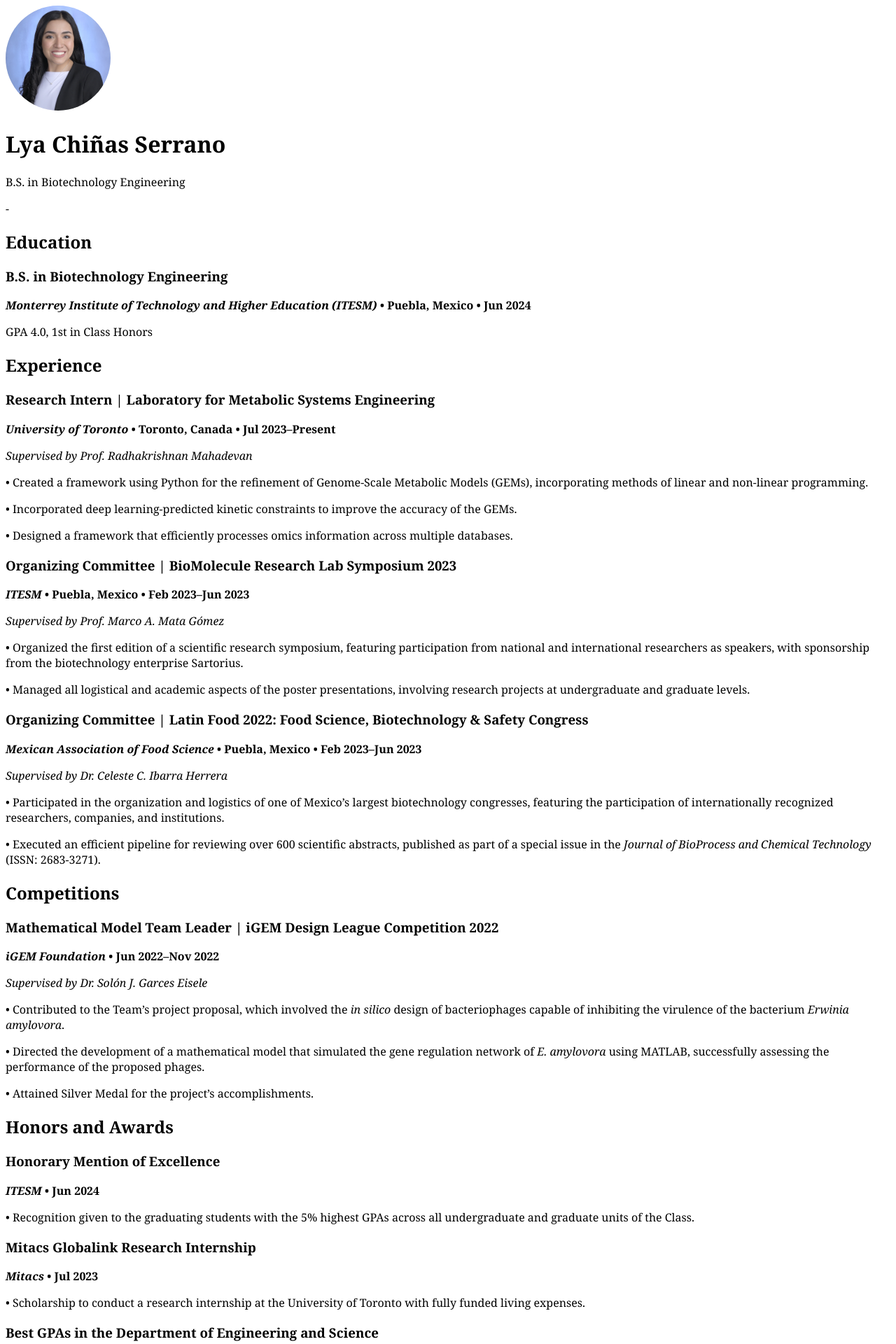
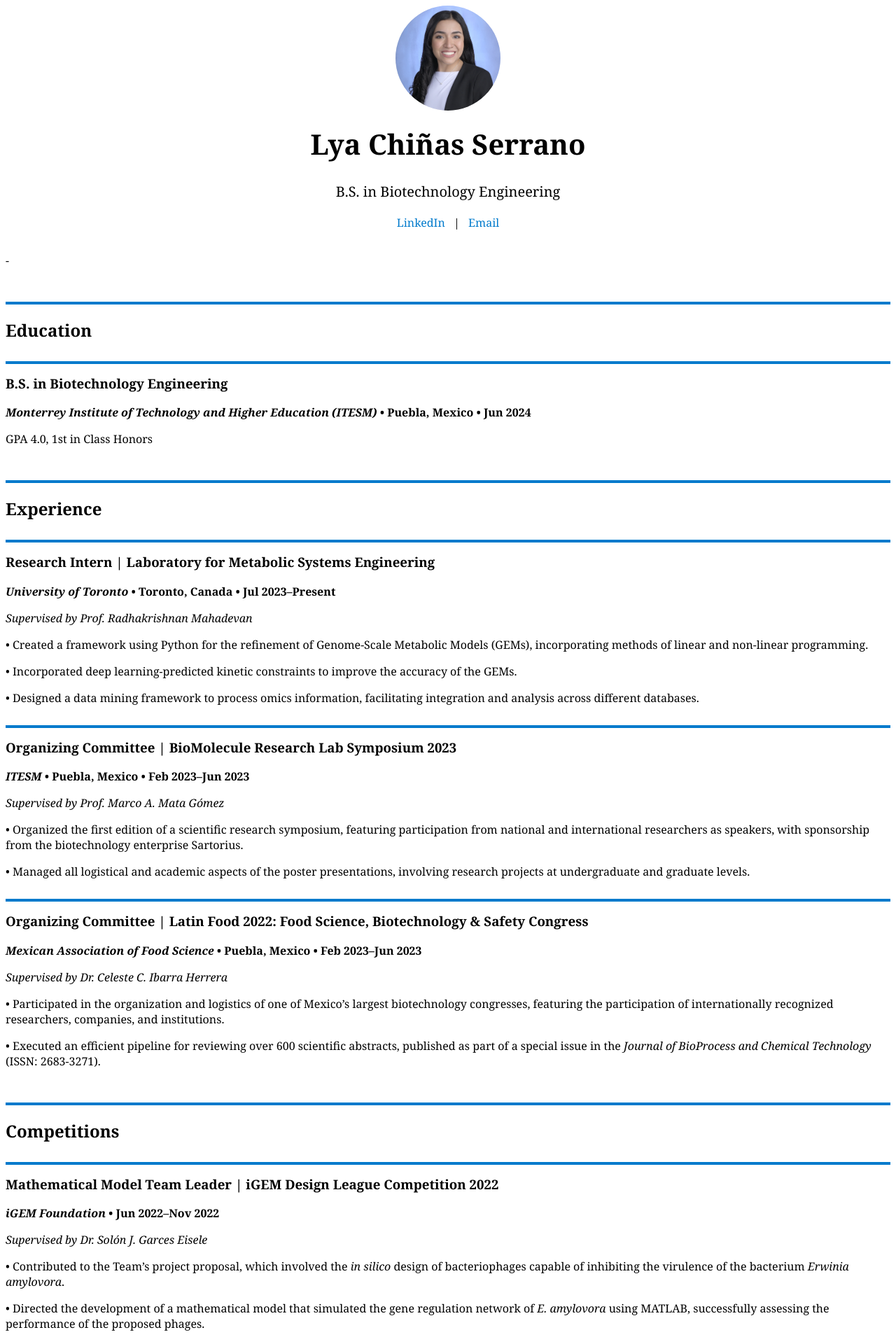
Before and after one commit to lyach/CV, a Jekyll site: the page built from README.md, in a window 1280 px wide. Shown: the top 1920 px of the page at 70% size. Built offline with Jekyll 4.4.1, drawn with Linux system fonts in a browser that asks for light colours; our own code applies the rules of GitHub Pages for plain Markdown files; some of the changed text lies outside the part shown.

Commit message:
Layout test

```diff
--- a/README.md
+++ b/README.md
@@ -22,7 +22,7 @@ GPA 4.0, 1st in Class Honors
 
   •	Incorporated deep learning-predicted kinetic constraints to improve the accuracy of the GEMs.
 
-  •	Designed a framework that efficiently processes omics information across multiple databases.
+  • Designed a data mining framework to process omics information, facilitating integration and analysis across different databases.
 
 
 ### Organizing Committee | BioMolecule Research Lab Symposium 2023
--- a/_layouts/default.html
+++ b/_layouts/default.html
@@ -1,3 +1,4 @@
+
 <!DOCTYPE html>
 <html lang="en">
   <head>
@@ -13,6 +14,10 @@
       </div>
       <h1 class="site-title">{{ site.title | escape }}</h1>
       <p class="site-description">{{ site.description | escape }}</p>
+      <div class="contact-links">
+        <a href="{{ site.social_links[0].url }}" target="_blank">LinkedIn</a> |
+        <a href="mailto:{{ site.email }}">Email</a>
+      </div>
     </header>
     <main class="page-content">
       {{ content }}
--- a/assets/css/style.css
+++ b/assets/css/style.css
@@ -1,14 +1,73 @@
 
 body {
     font-family: Cambria, serif;
+}
+
+.site-header {
+    text-align: center;
+    margin-bottom: 2em;
 }
 
 .site-logo img {
     border-radius: 50%;
     width: 150px;
     height: 150px;
+    display: block;
+    margin: 0 auto;
+}
+
+.site-title {
+    font-size: 2.5em;
+    margin-top: 0.5em;
+}
+
+.site-description {
+    font-size: 1.25em;
+    margin-top: 0;
+}
+
+.contact-links {
+    margin-top: 1em;
+}
+
+.contact-links a {
+    text-decoration: none;
+    color: #007acc;
+    margin: 0 0.5em;
+}
+
+.contact-links a:hover {
+    text-decoration: underline;
+}
+
+.page-content h2,
+.page-content h3 {
+    position: relative;
+    padding-top: 1em;
+    margin-top: 2em;
+}
+
+.page-content h2::before,
+.page-content h3::before {
+    content: "";
+    position: absolute;
+    top: 0;
+    left: 0;
+    right: 0;
+    height: 4px;
+    background-color: #007acc;
+    margin-bottom: 1em;
+}
+
+.page-content h3 {
+    margin-top: 1.5em;
+}
+
+.page-content p {
+    margin-bottom: 1em;
 }
 
 .page-content .download-buttons {
     display: none;
 }
+\
```
Also changed, not shown: other parts of README.md (+1 -1 lines).
